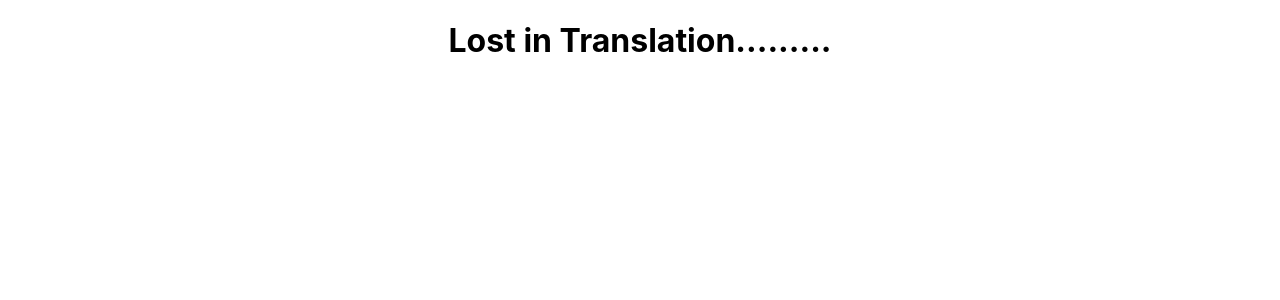
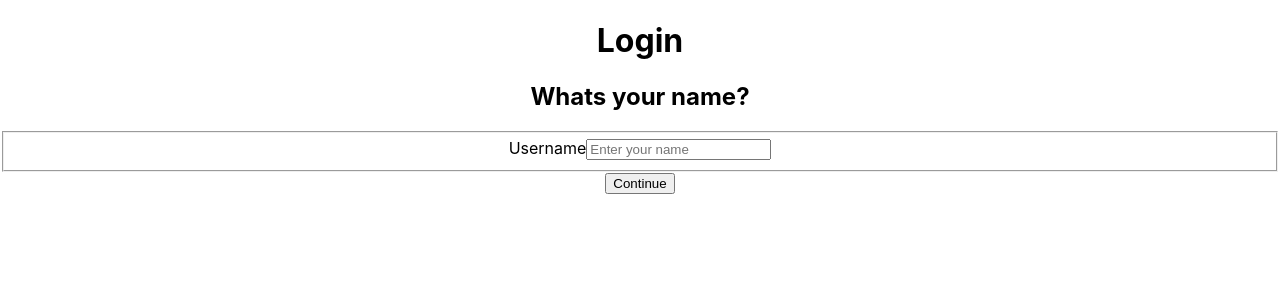
Before and after one commit to yomirobera/lost-in-translation, a React (Create React App) app: page / in a window 1280 px wide. Shown: the top 300 px of the page. Built offline with nearby package versions, Linux system fonts and the light colour scheme.

Commit message:
Protecting routes and auto login

```diff
--- a/src/App.js
+++ b/src/App.js
@@ -15,12 +15,11 @@ function App() {
     <BrowserRouter>
      <div className="App">
       <Routes>
-        <Route path="/LoginPage"element={< LoginPage />}/>
+        <Route path="/" element={< LoginPage />}/>
         <Route path="/TranslationPage" element={< TranslationPage />}/>
         <Route path="/ProfilePage" element={< ProfilePage />}/>
       </Routes>
 
-     <h1>Lost in Translation.........</h1>
     </div>
     </BrowserRouter>
   );
--- a/src/components/Login/Login.jsx
+++ b/src/components/Login/Login.jsx
@@ -6,6 +6,7 @@ import {loginUser} from '../../api/user'
 import { storageSave } from '../../utils/storage'
 import { useNavigate } from 'react-router-dom'
 import { useUser } from '../../context/UserContext'
+import { STORAGE_KEY_USER } from '../../const/storageKeys'
 
 const usernameConfig = {
     required: true,
@@ -29,9 +30,10 @@ const Login = () => {
     //Side Effects
     useEffect(() => {
        if (user !== null) {
-        navigate('Translation')
+        navigate('TranslationPage')
     }
     }, [user, navigate])//Empty dependency means only run once
+
 
     //Event Handlers
     const onSubmit = async ({username}) => {
@@ -41,7 +43,7 @@ const Login = () => {
             setApiError(error)
         }
         if (userResponse !== null) {
-            storageSave('Translator-user', userResponse) //If sucessfuly logged in, store user in local storage
+            storageSave(STORAGE_KEY_USER, userResponse) //If sucessfuly logged in, store user in local storage
             setUser(userResponse)
         }
         setLoading(false)
--- a/src/components/Translation/Translation.jsx
+++ b/src/components/Translation/Translation.jsx
@@ -0,0 +1,6 @@
+const Translation = () => {
+    return (
+        <h1>test</h1>
+    )
+}
+export default Translation
--- /dev/null
+++ b/src/const/storageKeys.js
@@ -0,0 +1 @@
+export const STORAGE_KEY_USER = 'Translator-user'
--- a/src/context/UserContext.jsx
+++ b/src/context/UserContext.jsx
@@ -1,4 +1,6 @@
 import {createContext, useContext, useState } from "react";
+import { STORAGE_KEY_USER } from "../const/storageKeys";
+import { storageRead } from "../utils/storage";
 
 //Context, responsible for exposing
 const UserContext  = createContext()
@@ -10,7 +12,8 @@ export const useUser = () => {
 //Provider, responisble for managing state
 const UserProvider = ({children}) => {
 
-    const [user, setUser] = useState(null)
+
+    const [user, setUser] = useState( storageRead(STORAGE_KEY_USER) )
     const state = {
         user,
         setUser
--- /dev/null
+++ b/src/hoc/withAuth.jsx
@@ -0,0 +1,14 @@
+
+import { Navigate } from "react-router-dom";
+import { useUser } from "../context/UserContext";
+
+//Higer order component to protect our roots
+const withAuth = Component => props => {
+    const { user } = useUser()
+    if (user !==null) {
+        return <Component {...props}/>
+    }else {
+        return <Navigate to="/" />
+    }
+}
+export default withAuth
--- a/src/views/LoginPage.jsx
+++ b/src/views/LoginPage.jsx
@@ -3,7 +3,7 @@ import Login from "../components/Login/Login"
 const LoginPage = () => {
     return (
         <>
-
+            <h1>Login</h1>
             <Login></Login>
         </>
 
--- a/src/views/TranslationPage.jsx
+++ b/src/views/TranslationPage.jsx
@@ -1,6 +1,13 @@
+import Translation from "../components/Translation/Translation"
+import withAuth from "../hoc/withAuth"
+
 const TranslationPage = () => {
     return (
-        <h1>Translation Page</h1>
+        <>
+            <h1>Translation Page</h1>
+            <Translation></Translation>
+        </>
+
     )
 }
-export default TranslationPage
+export default withAuth(TranslationPage)
```
